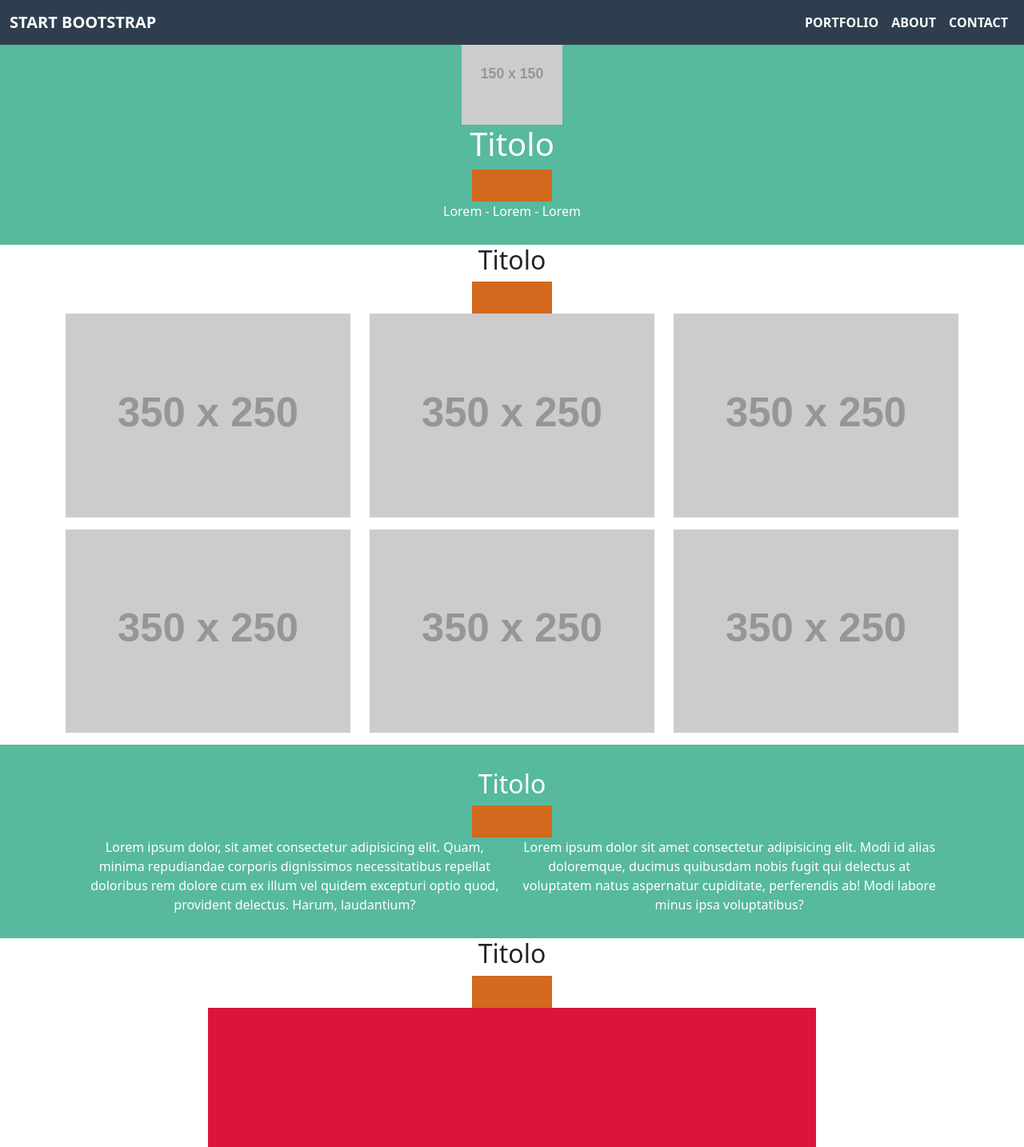
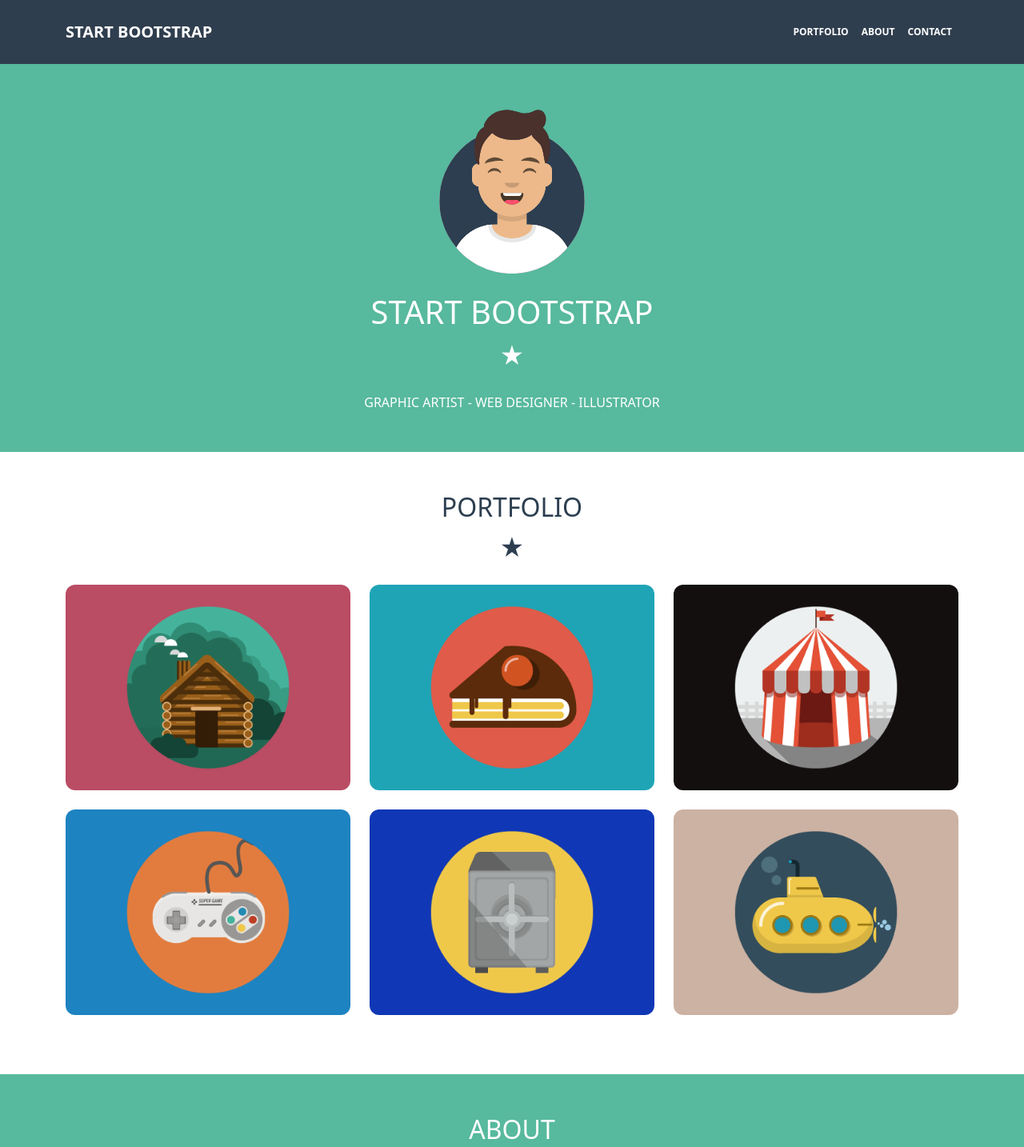
Before and after one commit to VinRu5/html-css-bootstrap-freelancer, a plain HTML site: page index.html in a window 1280 px wide. Shown: the top 1434 px of the page at 80% size. Drawn offline with nearby package versions, Linux system fonts and the light colour scheme; placeholder pictures from the web are drawn by us.

Commit message:
sistemazione sezione portfolio

```diff
--- a/css/style.css
+++ b/css/style.css
@@ -1,4 +1,4 @@
-/* nav custom */
+/* nav bootstrap custom */
 
 .bg-custom {
     background-color: #2F3E4E;
@@ -12,42 +12,64 @@ nav.bg-custom {
     font-weight: bold;
 }
 
+.navbar {
+    height: 80px;
+}
+
+li.nav-item {
+    font-size: 12px;
+}
 
 /* ------------------ */
+
 body {
+    color: #2C3E50;
+}
+
+/* prima sezione jumbotron */
+.section-container {
+    background-color: #57B99D;
+    color: #fff;
+}
+
+.section-margin {
+    padding-top: 50px;
+    padding-bottom: 50px;
     text-align: center;
+}
 
+header {
+    margin-top: 80px;
+}
+
+header img {
+    width: 200px;
+    margin-bottom: 24px;
 }
 
 
-.green {
-    background-color: #57B99D;
-    padding: 30px 0;
-    color: #fff;
+.star-line{
+    font-size: 30px;
+    margin-bottom: 24px;
 }
 
-.box-star {
-    background-color: chocolate;
-    height: 40px;
-    width: 100px;
+/* .star-line::after {
+    width: 50px;
+    height: 5px;
+    border-radius: 5px;
+    background-color: #fff;
+} */
 
+
+/* sezione portfolio */
+
+.container-img {
+    margin-bottom: 24px;
 }
 
-.first-img {
-    width: 150px;
-}
-
-img {
+.container-img img {
     width: 100%;
-}
-
-.container-img {
-    margin-bottom: 15px;
-}
-
-.box-query {
-    background-color: crimson;
-    height: 400px;
+    border-radius: 12px;
 }
 
 .footer-top {
@@ -63,3 +85,19 @@ img {
 footer {
     color: #fff;
 }
+
+
+
+
+
+.box-query {
+    background-color: crimson;
+    height: 400px;
+}
+
+.box-star {
+    background-color: chocolate;
+    height: 40px;
+    width: 100px;
+
+}
--- a/index.html
+++ b/index.html
@@ -10,8 +10,9 @@
 </head>
 <body>
 
+    <!-- nav bootstrap custom  -->
     <nav class="navbar navbar-expand-md navbar-dark fixed-top bg-custom">
-        <div class="container-fluid">
+        <div class="container">
             <a class="navbar-brand" href="#">START BOOTSTRAP</a>
             <button class="navbar-toggler" type="button" data-bs-toggle="collapse" data-bs-target="#navbarCollapse"
                 aria-controls="navbarCollapse" aria-expanded="false" aria-label="Toggle navigation">
@@ -20,13 +21,13 @@
             <div class="collapse navbar-collapse" id="navbarCollapse">
                 <ul class="navbar-nav me-auto mb-2 mb-md-0">
                     <li class="nav-item">
-                        <a class="nav-link active" aria-current="page" href="#">PORTFOLIO</a>
+                        <a class="nav-link active" aria-current="page" href="#portfolio">PORTFOLIO</a>
                     </li>
                     <li class="nav-item">
-                        <a class="nav-link active" aria-current="page" href="#">ABOUT</a>
+                        <a class="nav-link active" aria-current="page" href="#about">ABOUT</a>
                     </li>
                     <li class="nav-item">
-                        <a class="nav-link active" aria-current="page" href="#">CONTACT</a>
+                        <a class="nav-link active" aria-current="page" href="#contact">CONTACT</a>
                     </li>
                 </ul>
             </div>
@@ -34,51 +35,57 @@
     </nav>
 
     <!-- creazione primo riquadro -->
-    <header class="container-fluid green">
+    <header class="section-container section-margin">
 
-        <div class="row justify-content-center">
-            <div class="first-img">
-                <img src="https://via.placeholder.com/150" alt="">
-            </div>
-            <h1>Titolo</h1>
-            <div class="box-star"></div>
-            <div>Lorem - Lorem - Lorem</div>
-        </div>
+        <img src="./img/avatar.svg" alt="avater">
+        <h1>START BOOTSTRAP</h1>
+        <div class="star-line">&starf;</div>
+        <div>GRAPHIC ARTIST - WEB DESIGNER - ILLUSTRATOR</div>
 
     </header>
 
     <!-- creazione secondo riquadro -->
-    <div class="container">
-        <div class="row justify-content-center">
-            <h2>Titolo</h2>
-            <div class="box-star"></div>
-        </div>
+    <div class="container section-margin">
+        <h2 id="portfolio">PORTFOLIO</h2>
+        <div class="star-line">&starf;</div>
         <div class="row">
-            <div class="col-12 col-md-6 col-lg-4 container-img">
-                <img src="https://via.placeholder.com/350x250" alt="">
+            <div class="col-12 col-md-6 col-lg-4">
+                <div class="container-img">
+                    <img src="./img/cabin.png" alt="cabin">
+                </div>
             </div>
-            <div class="col-12 col-md-6 col-lg-4 container-img">
-                <img src="https://via.placeholder.com/350x250" alt="">
+            <div class="col-12 col-md-6 col-lg-4">
+                <div class="container-img">
+                    <img src="./img/cake.png" alt="cake">
+                </div>
             </div>
-            <div class="col-12 col-md-6 col-lg-4 container-img">
-                <img src="https://via.placeholder.com/350x250" alt="">
+            <div class="col-12 col-md-6 col-lg-4">
+                <div class="container-img">
+                    <img src="./img/circus.png" alt="circus">
+                </div>
             </div>
-            <div class="col-12 col-md-6 col-lg-4 container-img">
-                <img src="https://via.placeholder.com/350x250" alt="">
+            <div class="col-12 col-md-6 col-lg-4">
+                <div class="container-img">
+                    <img src="./img/game.png" alt="game">
+                </div>
             </div>
-            <div class="col-12 col-md-6 col-lg-4 container-img">
-                <img src="https://via.placeholder.com/350x250" alt="">
+            <div class="col-12 col-md-6 col-lg-4">
+                <div class="container-img">
+                    <img src="./img/safe.png" alt="safe">
+                </div>
             </div>
-            <div class="col-1             2 col-md-6 col-lg-4 container-img">
-                <img src="https://via.placeholder.com/350x250" alt="">
+            <div class="col-12 col-md-6 col-lg-4">
+                <div class="container-img">
+                    <img src="./img/submarine.png" alt="submarine">
+                </div>
             </div>
         </div>
     </div>
 
     <!-- creazione terzo riquadro -->
-    <div class="conatiner-fluid green">
+    <div  class="section-container section-margin">
         <div class="row justify-content-center">
-            <h2>Titolo</h2>
+            <h2 id="about">ABOUT</h2>
             <div class="box-star"></div>
         </div>
         <div class="row justify-content-center">
@@ -93,9 +100,9 @@
     </div>
 
     <!-- creazione quarto riquadro  -->
-    <div class="container">
+    <div class="container section-margin">
         <div class="row justify-content-center">
-            <h2>Titolo</h2>
+            <h2 id="contact">CONTACT</h2>
             <div class="box-star col-12"></div>
         </div>
         <div class="row justify-content-center">
```
